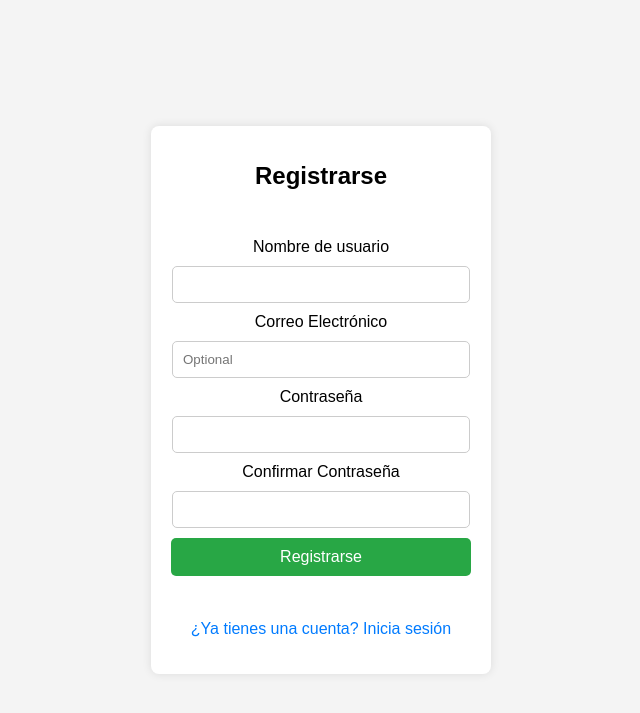
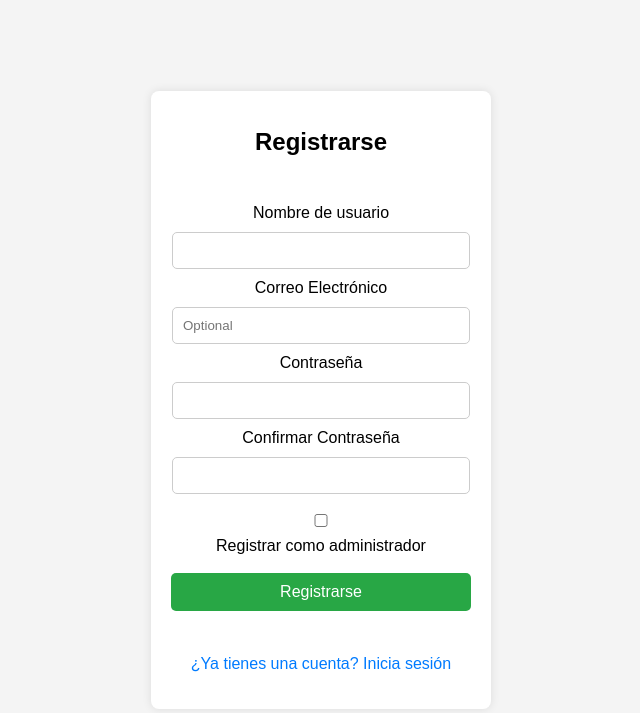
Before and after one commit to AngelGomera0917/App-contabilidad-Web, a Flask app: page /register in a window 1280 px wide. Shown: the top 713 px of the page, without its empty margins (319-959 px from the left). Run offline with Flask 3, Linux system fonts and the light colour scheme.

Commit message:
chore: Clean up register.html template for improved readability

```diff
--- a/app/templates/register.html
+++ b/app/templates/register.html
@@ -25,19 +25,43 @@
         <h1> Registrarse </h1>
 
         <form action="/register" method="POST">
+
+            <!-- Campo de nombre -->
             <label for="username"> Nombre de usuario </label>
             <input type="text" id="username" name="username" required>
 
+            <!-- Campo de email -->
             <label for="email"> Correo Electrónico </label>
             <input type="email" id="email" name="email" placeholder="Optional">
 
+            <!-- Campo de contraseña -->
             <label for="password"> Contraseña </label>
             <input type="password" id="password" name="password" required>
 
+            <!-- Campo de confirmar contraseña -->
             <label for="confirm_password"> Confirmar Contraseña </label>
             <input type="password" id="confirm_password" name="confirm_password" required>
 
+            <!-- Mostrar el checkbox si no hay administradores -->
+            <!-- {% if not administrador_existente %}
+            <div class="form-group form-check">
+                <input type="checkbox" class="form-check-input" id="is_admin" name="is_admin">
+                <label class="form-check-label" for="is_admin"> Registrar como administrador </label>
+            </div>
+            {% else %}
+                El checkbox no se mostrará si ya existe un administrador
+                <p>No se puede registrar como administrador. Ya existe un administrador.</p>
+            {% endif %}
 
+            <br> -->
+
+                <!-- Campo para registrar como administrador -->
+            <div class="form-group form-check">
+                <input type="checkbox" class="form-check-input" id="is_admin" name="is_admin">
+                <label class="form-check-label" for="is_admin"> Registrar como administrador </label>
+            </div> <br>
+
+            <!-- Botón de enviar formulario -->
             <button type="submit" class="btn"> Registrarse </button>
         </form>
 
```
